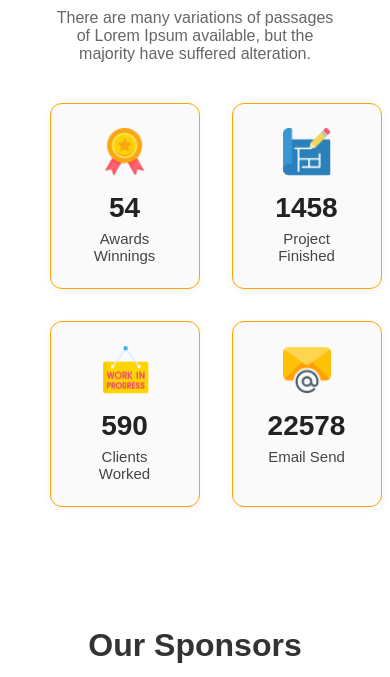
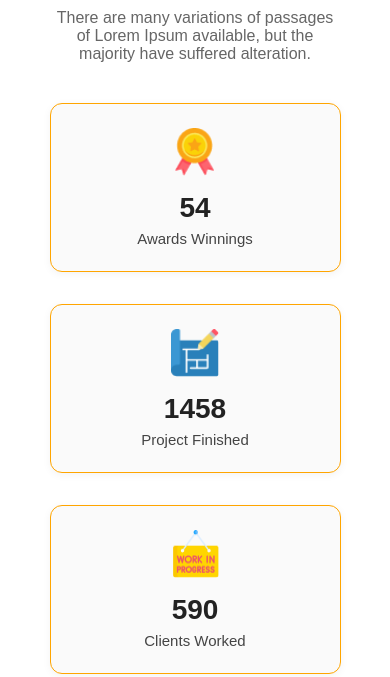
Before and after one commit to Anisur369/Rony, a plain HTML site: page index.html in a window 390 px wide. Shown: the part 2650-3327 px from the top of the page. Drawn offline with Linux system fonts and the light colour scheme.

Commit message:
final commit

```diff
--- a/css/style.css
+++ b/css/style.css
@@ -410,6 +410,11 @@ nav ul li a:hover {
     grid-template-columns: repeat(2, minmax(150px, 1fr));
   }
 }
+@media (max-width: 768px) {
+  .facts-grid {
+    grid-template-columns: repeat(1, minmax(150px, 1fr));
+  }
+}
 
 
 /* Responsive Styles end */
```
Also changed, not shown: 1 other file.
